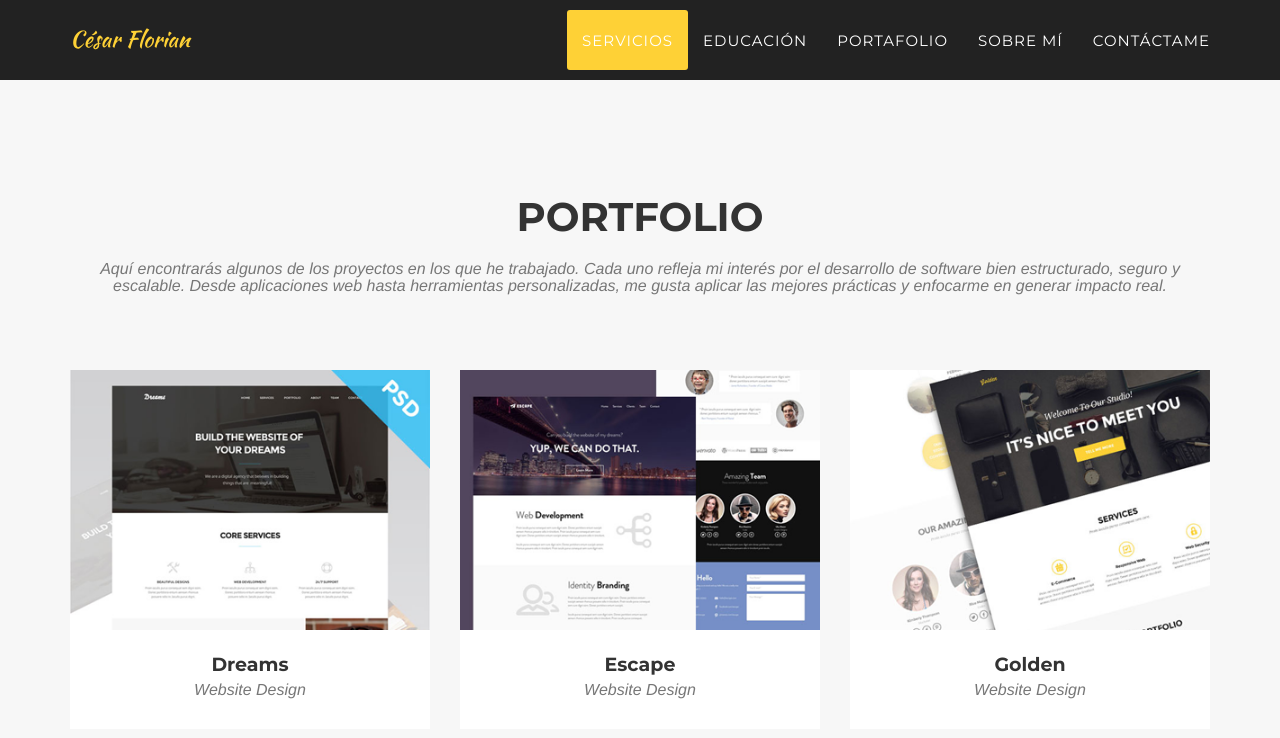
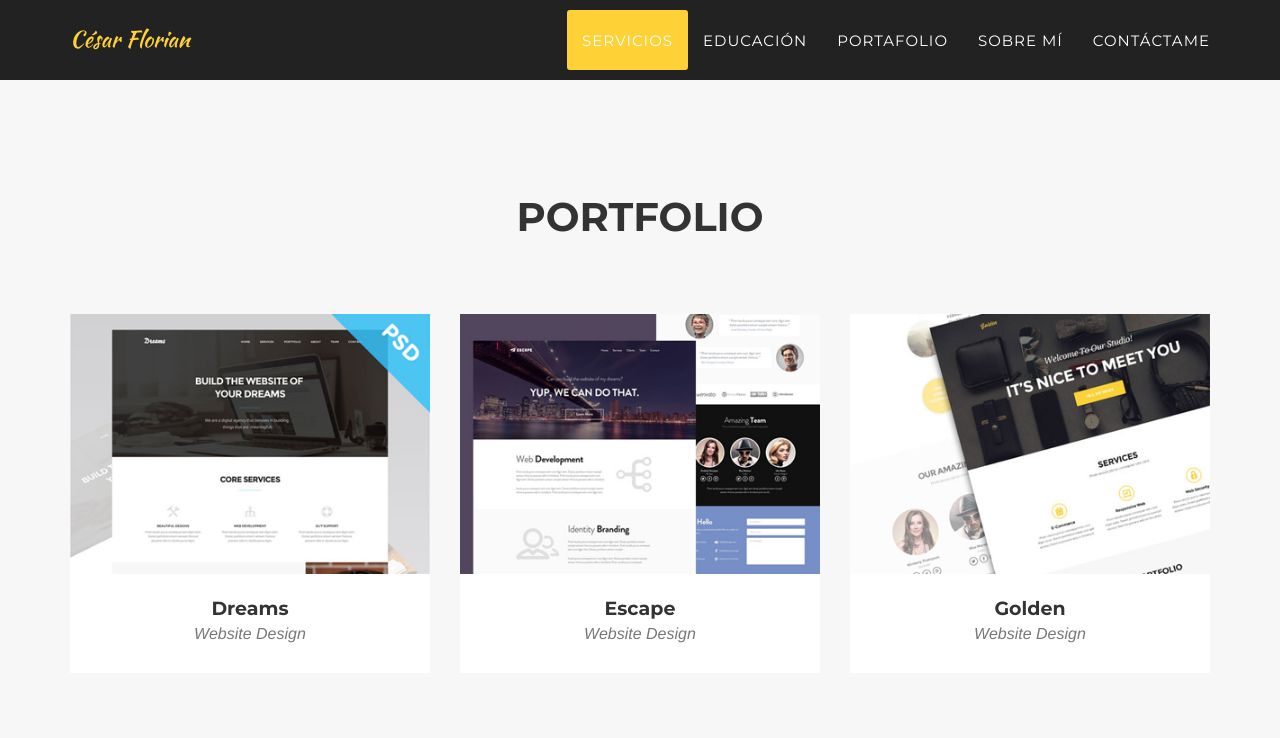
Before and after one commit to cesar-florian/Portfolio, a Jekyll site: the page built from index.html, in a window 1280 px wide and 900 px high, scrolled down 1443 px. Shown: the top 738 px of the window. Built offline with Jekyll 4.4.1, drawn with Linux system fonts in a browser that asks for light colours; some web fonts are replaced.

Commit message:
no message

```diff
--- a/_includes/education.html
+++ b/_includes/education.html
@@ -4,6 +4,7 @@
             <div class="row">
                 <div class="col-lg-12 text-center">
                     <h2 class="section-heading">Educación</h2>
+                    <h3 class="section-subheading text-muted"></h3>
                     <!--<h3 class="section-subheading text-muted">Cuento con una sólida formación académica que complementa mi experiencia profesional, asegurando un enfoque bien fundamentado en cada proyecto.</h3>-->
                 </div>
             </div>
--- a/_includes/portfolio_grid.html
+++ b/_includes/portfolio_grid.html
@@ -4,7 +4,8 @@
             <div class="row">
                 <div class="col-lg-12 text-center">
                     <h2 class="section-heading">Portfolio</h2>
-                    <h3 class="section-subheading text-muted">Aquí encontrarás algunos de los proyectos en los que he trabajado. Cada uno refleja mi interés por el desarrollo de software bien estructurado, seguro y escalable. Desde aplicaciones web hasta herramientas personalizadas, me gusta aplicar las mejores prácticas y enfocarme en generar impacto real.</h3>
+                    <h3 class="section-subheading text-muted"></h3>
+                    <!--<h3 class="section-subheading text-muted">Aquí encontrarás algunos de los proyectos en los que he trabajado. Cada uno refleja mi interés por el desarrollo de software bien estructurado, seguro y escalable. Desde aplicaciones web hasta herramientas personalizadas, me gusta aplicar las mejores prácticas y enfocarme en generar impacto real.</h3>-->
                 </div>
             </div>
             <div class="row">
```
